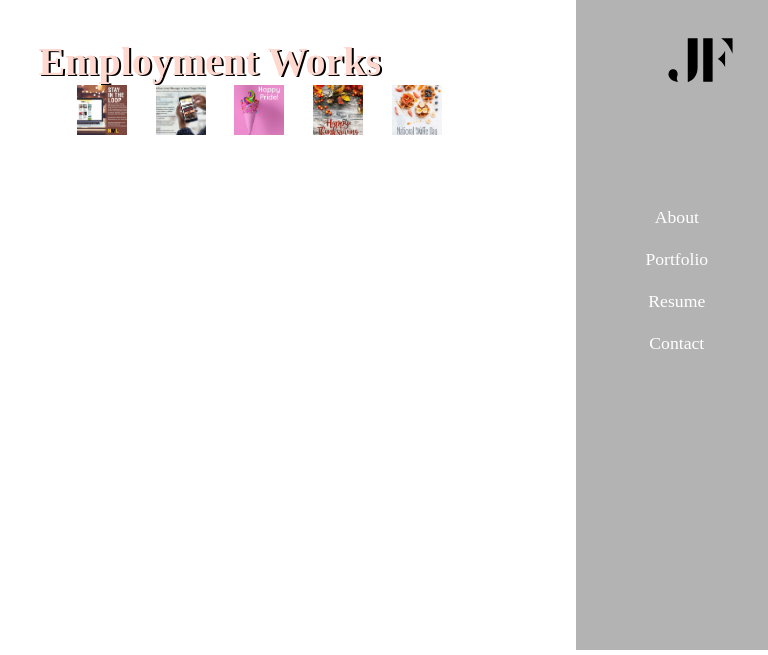
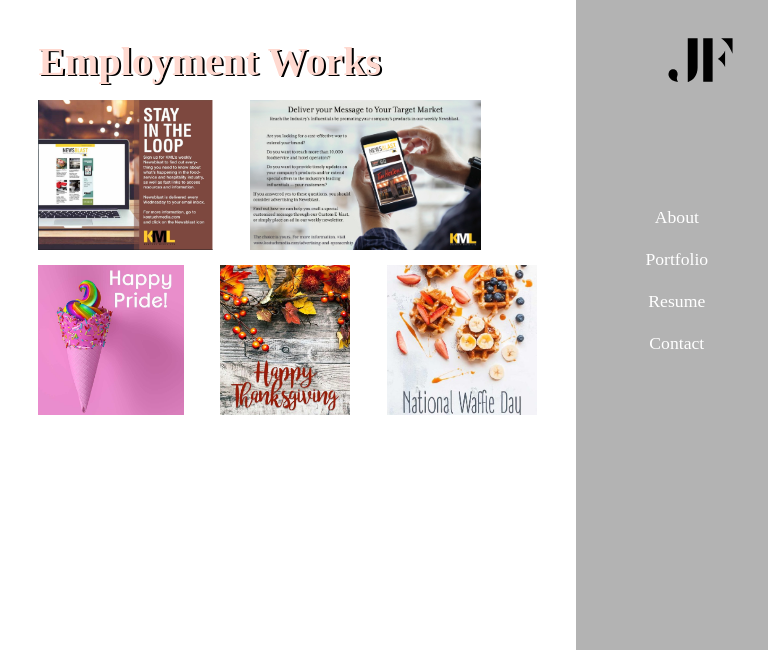
Before and after one commit to jaclynflomen/flomen_jaclyn_portfolio, a PHP site: page /portfolio_work.html in a window 768 px wide. Shown: the top 655 px of the page. Run offline with PHP 8.4, Linux system fonts and the light colour scheme; some libraries are stand-ins or nearby versions.

Commit message:
adding style frames and mobile updates

```diff
--- a/css/main.css
+++ b/css/main.css
@@ -487,20 +488,6 @@ form label {
 
   .aboutSvg img {
     height: 2.5em; }
-
-  #demo-test-gallery {
-    height: 50%;
-    width: 60%;
-    margin-bottom: 15%;
-    margin-top: 10%;
-    clear: left;
-    margin-left: 10%; }
-
-  #demo-test-gallery img {
-    width: 50px;
-    height: 50px;
-    object-fit: cover;
-    margin: 0%; }
 
   #page5 .nav {
     height: 680px; }
@@ -723,15 +710,6 @@ form label {
   #aboutText {
     margin-top: 5px; }
 
-  #demo-test-gallery {
-    width: 75%;
-    clear: left; }
-
-  #demo-test-gallery img {
-    width: 50px;
-    height: 50px;
-    object-fit: cover; }
-
   #endForm ul {
     list-style: none; }
 
--- a/includes/connect.php
+++ b/includes/connect.php
@@ -1,7 +1,7 @@
 <?php
 
-$user = "jaclynfl_jflo"; //
-$pwd = "jaclynflomen"; //
+$user = "root"; //jaclynfl_jflo
+$pwd = "root"; //jaclynflomen
 
 try {
     $pdo = new PDO('mysql:host=localhost;dbname=jaclynfl_portfolio',$user, $pwd);
--- a/portfolio.html
+++ b/portfolio.html
@@ -45,6 +45,12 @@
                         <img :src="'images/' + item.art_img" alt="portfolio piece" class="artwork">
                     </a>
                 </div>
+
+                <div class="gallery2">
+                        <a v-on:load="loadArt" id="LBoverlay" class="galleryDemo" :href="'images/' + item.imgPath">
+                        <img :src="'images/' + item.art_img" alt="portfolio piece" class="artwork">
+                    </a>
+                </div>
             </div>
 
             <!--Lightbox-->
--- a/sass/modules/_mediaqueries.scss
+++ b/sass/modules/_mediaqueries.scss
@@ -452,21 +456,7 @@
 .aboutSvg img {
     height: 2.5em;
 }
-#demo-test-gallery {
-    height: 50%;
-    width: 60%;
-    margin-bottom: 15%;
-    margin-top: 10%;
-    clear: left;
-    margin-left: 10%;
-}
 
-#demo-test-gallery img {
-    width: 50px;
-    height: 50px;
-    object-fit: cover;
-    margin: 0%;
-}
 
 //contact page
 
@@ -760,17 +750,6 @@ form input {
         margin-top: 5px;
     }
 
-    #demo-test-gallery {
-        width: 75%;
-        clear: left;
-    }
-
-    #demo-test-gallery img {
-        width: 50px;
-        height: 50px;
-        object-fit: cover;
-    }
-
     //contact
 
     #endForm ul {
--- a/sass/modules/_portfolio.scss
+++ b/sass/modules/_portfolio.scss
@@ -111,6 +111,7 @@
     .close {
         width: 300%;
         margin-bottom: 0%;
+        margin-top: 10%;
         margin-left: 20%;
     }
 
```
Also changed, not shown: other parts of css/main.css (+22 -14 lines), other parts of sass/modules/_mediaqueries.scss (+27 -15 lines), 11 other files.
